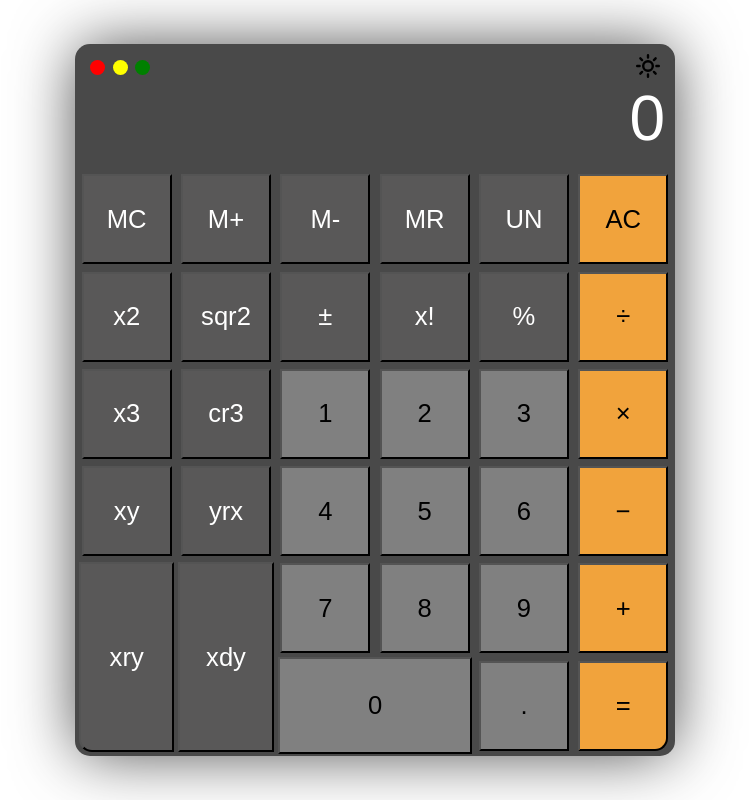
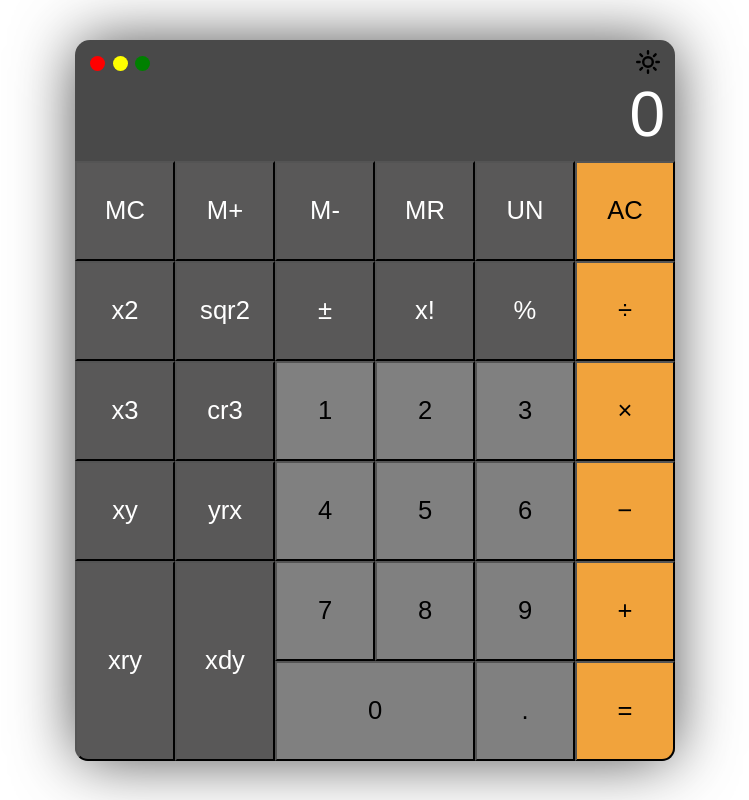
Before and after one commit to tenadopt/testinw, a website built with webpack: page public/index.html in a window 1280 px wide. Shown: the whole page, without its empty margins (265-1014 px from the left). Built offline with nearby package versions, Linux system fonts and the light colour scheme.

Commit message:
fix: css dark and light theme

```diff
--- a/public/styles/dark.css
+++ b/public/styles/dark.css
@@ -28,7 +28,7 @@ body {
     border-radius: 15px;
     color: white;
     position: relative;
-    width: clamp(300px, 80%, 600px);
+    width: clamp(300px, 50%, 600px);
     -webkit-box-shadow: 0 0 64px -3px rgba(0,0,0,0.73);
     -moz-box-shadow: 0 0 64px -3px rgba(0,0,0,0.73);
     box-shadow: 0 0 64px -3px rgba(0,0,0,0.73);
@@ -62,7 +62,7 @@ body {
 .value {
     font-size: clamp(2rem, 5vw, 4rem);
     font-weight: 300;
-    height: 80px;
+    height: auto;
     margin-bottom: 10px;
     margin-right: 10px;
     text-align: right;
@@ -72,7 +72,7 @@ body {
     font-size: clamp(2rem, 5vw, 4rem);
     display: flex;
     align-items: center;
-    text-align: right;
+    justify-content: right;
 }
 
 .buttons-container {
@@ -80,7 +80,6 @@ body {
     grid-template-columns: repeat(6, 1fr);
     grid-template-rows: repeat(6, 1fr);
     place-items: center;
-    padding: 0 2px 2px;
 }
 
 .button {
@@ -89,8 +88,8 @@ body {
     cursor: pointer;
     display: flex;
     font-size: clamp(1rem, 2vw, 2.5rem); /* Adjust font size based on viewport width */
-    height: clamp(40px, 8vw, 90px); /* Adapt height based on viewport width */
-    width: clamp(40px, 8vw, 90px); /* Adapt width based on viewport width */
+    height: clamp(50px, 8vw, 100px); /* Adapt height based on viewport width */
+    width: clamp(50px, 8vw, 100px); /* Adapt width based on viewport width */
     justify-content: center;
     transition: filter .3s;
 }
@@ -108,27 +107,24 @@ body {
     grid-column: 3 / span 2;
     grid-row: 6;
     justify-content: center;
-    width: calc(100% - 4px); /* Adjust based on the grid gap and number of columns it spans */
-    height: auto; /* Maintain aspect ratio */
-    aspect-ratio: 2 / 1; /* Keeps the width double the height */
+    width: 100%;
+    aspect-ratio: 2 / 1;
 }
 
 .button.xdegy {
     grid-column: 2;
     grid-row: 5 / span 2;
     justify-content: center;
-    height: calc(100% - 4px); /* Adjust based on the grid gap and number of rows it spans */
-    width: auto; /* Adjust width to maintain aspect ratio */
-    aspect-ratio: 1 / 2; /* Makes the height double the width for vertical layout */
+    height: 100%;
+    aspect-ratio: 1 / 2;
 }
 
 .button.xry {
     grid-column: 1 ;
     grid-row: 5 / span 2;
     justify-content: center;
-    height: calc(100% - 4px); /* Adjust based on the grid gap and number of rows it spans */
-    width: auto; /* Ensure it maintains the aspect ratio */
-    aspect-ratio: 1 / 2; /* Height is double the width */
+    height: 100%;
+    aspect-ratio: 1 / 2;
     border-bottom-left-radius: 13px;
 }
 
--- a/public/styles/light.css
+++ b/public/styles/light.css
@@ -27,9 +27,9 @@ body {
 .calculator {
     background: #e8e8e8;
     border-radius: 15px;
-    color: #0c0c0c;
+    color: white;
     position: relative;
-    width: auto;
+    width: clamp(300px, 50%, 600px);
     -webkit-box-shadow: 0 0 64px -3px rgba(0,0,0,0.73);
     -moz-box-shadow: 0 0 64px -3px rgba(0,0,0,0.73);
     box-shadow: 0 0 64px -3px rgba(0,0,0,0.73);
@@ -49,28 +49,29 @@ body {
 }
 
 .circle.red {
-    background-color: #ff5858;
+    background-color: red;
 }
 
 .circle.yellow {
-    background-color: #ffd94a;
+    background-color: yellow;
 }
 
 .circle.green {
-    background-color: #9ee09e;
+    background-color: green;
 }
 
 .value {
-    font-size: 4rem;
+    font-size: clamp(2rem, 5vw, 4rem);
     font-weight: 300;
-    height: 80px;
+    height: auto;
     margin-bottom: 10px;
     margin-right: 10px;
     text-align: right;
+    color: #0c0c0c;
 }
 
 .smallValue {
-    font-size: 2rem;
+    font-size: clamp(2rem, 5vw, 4rem);
     display: flex;
     align-items: center;
     justify-content: right;
@@ -80,9 +81,7 @@ body {
     display: grid;
     grid-template-columns: repeat(6, 1fr);
     grid-template-rows: repeat(6, 1fr);
-    gap: 2px;
     place-items: center;
-    padding: 0 2px 2px;
 }
 
 .button {
@@ -90,11 +89,11 @@ body {
     background-color: #c7c5c5;
     cursor: pointer;
     display: flex;
-    font-size: 2rem;
-    height: 70px;
+    font-size: clamp(1rem, 2vw, 2.5rem); /* Adjust font size based on viewport width */
+    height: clamp(50px, 8vw, 100px); /* Adapt height based on viewport width */
+    width: clamp(50px, 8vw, 100px); /* Adapt width based on viewport width */
     justify-content: center;
     transition: filter .3s;
-    width: 70px;
 }
 
 .button.function {
@@ -110,21 +109,24 @@ body {
     grid-column: 3 / span 2;
     grid-row: 6;
     justify-content: center;
-    width: 142px;
+    width: 100%;
+    aspect-ratio: 2 / 1;
 }
 
 .button.xdegy {
     grid-column: 2;
     grid-row: 5 / span 2;
     justify-content: center;
-    height: 142px;
+    height: 100%;
+    aspect-ratio: 1 / 2;
 }
 
 .button.xry {
     grid-column: 1 ;
     grid-row: 5 / span 2;
     justify-content: center;
-    height: 142px;
+    height: 100%;
+    aspect-ratio: 1 / 2;
     border-bottom-left-radius: 13px;
 }
 
```
